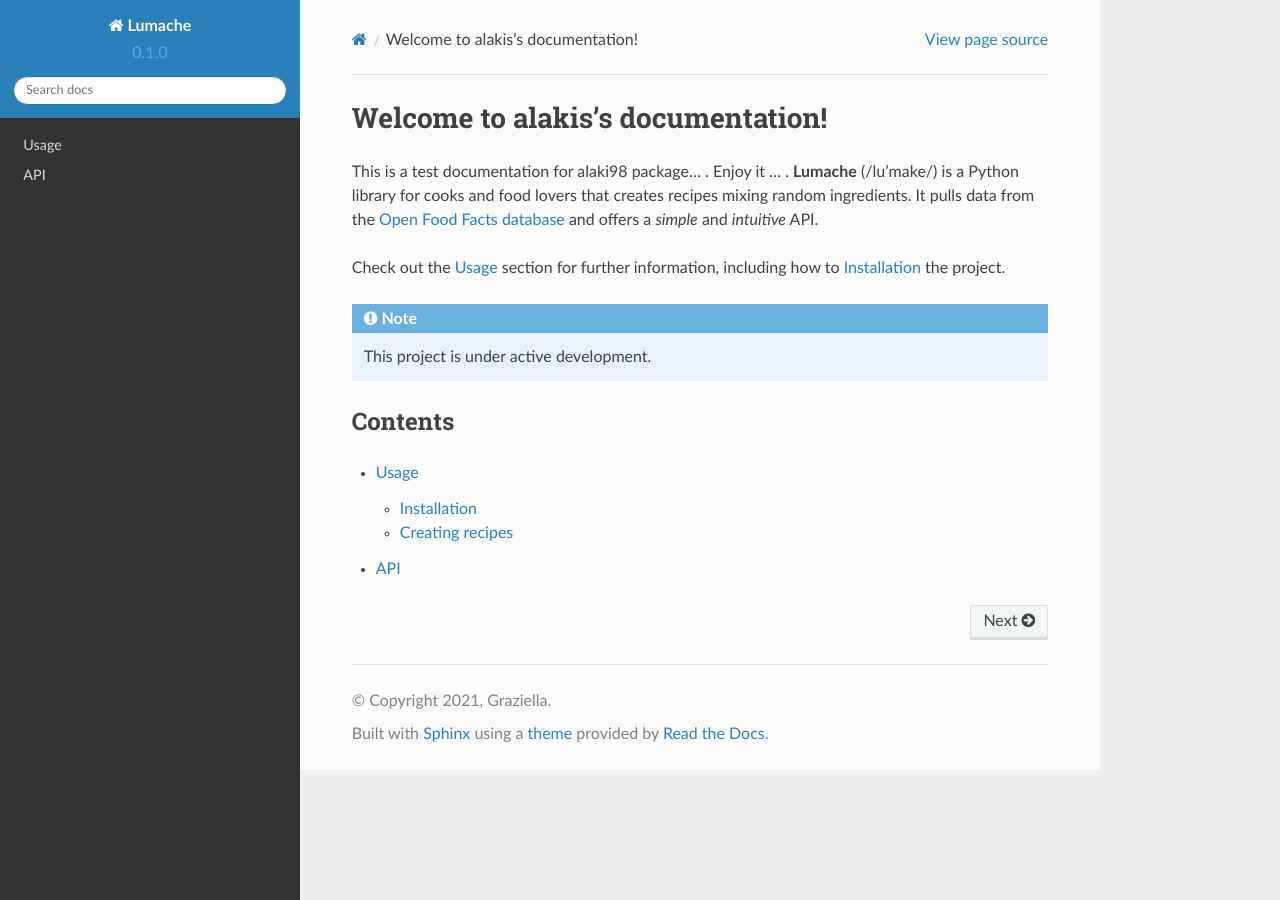
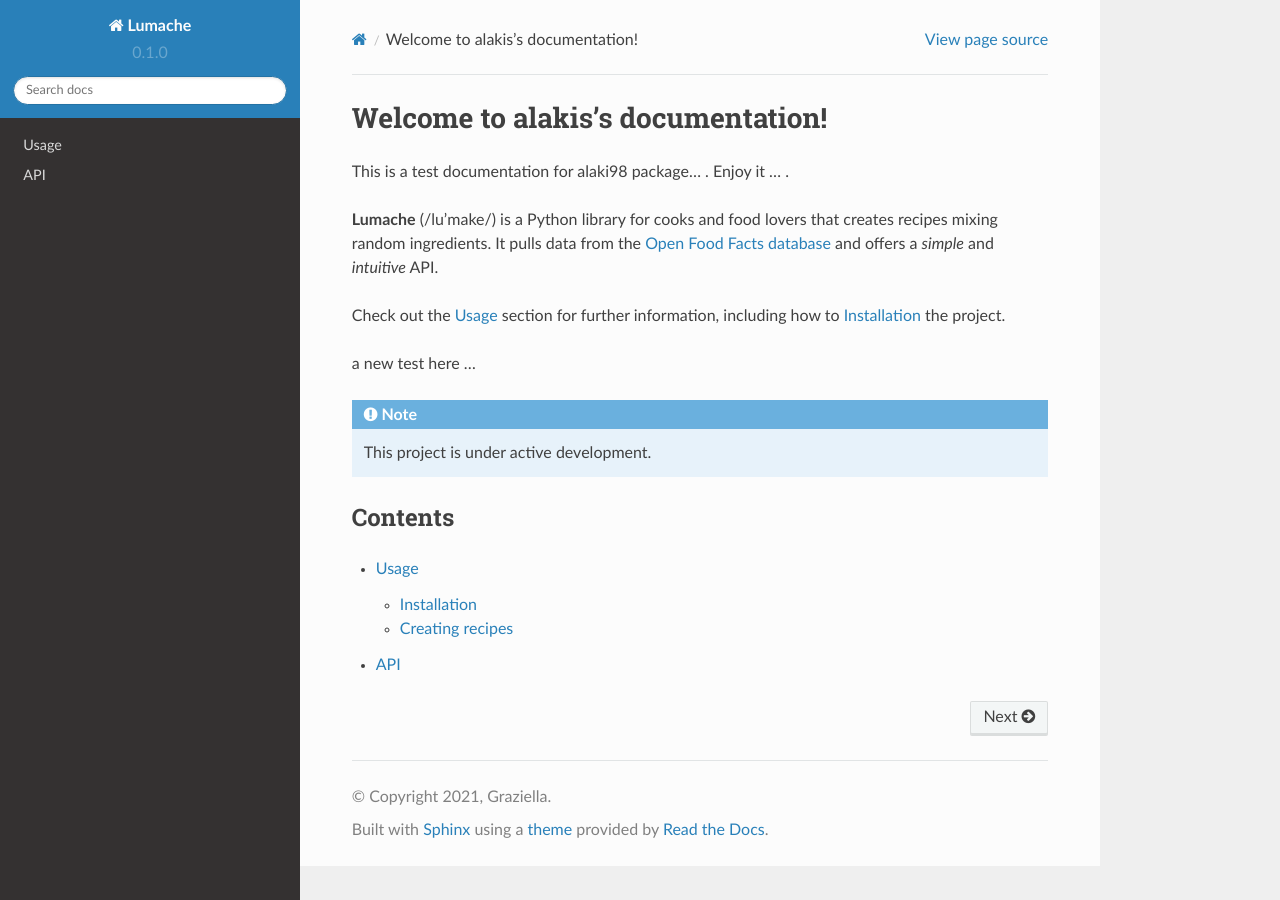
Before and after one commit to alaki98/alaki98, a Sphinx documentation site: the page built from docs/source/index.rst, in a window 1280 px wide. Built offline with Sphinx 7.4.7 and the Read the Docs theme 2.0.0, drawn with Linux system fonts in a browser that asks for light colours.

Commit message:
Update index.rst
test message

```diff
--- a/docs/source/index.rst
+++ b/docs/source/index.rst
@@ -3,6 +3,7 @@
 
 This is a test documentation for alaki98 package... .
 Enjoy it ... .
+
 **Lumache** (/lu'make/) is a Python library for cooks and food lovers
 that creates recipes mixing random ingredients.
 It pulls data from the `Open Food Facts database <https://world.openfoodfacts.org/>`_
@@ -10,6 +11,8 @@
 
 Check out the :doc:`usage` section for further information, including
 how to :ref:`installation` the project.
+
+a new test here ...
 
 .. note::
 
```
